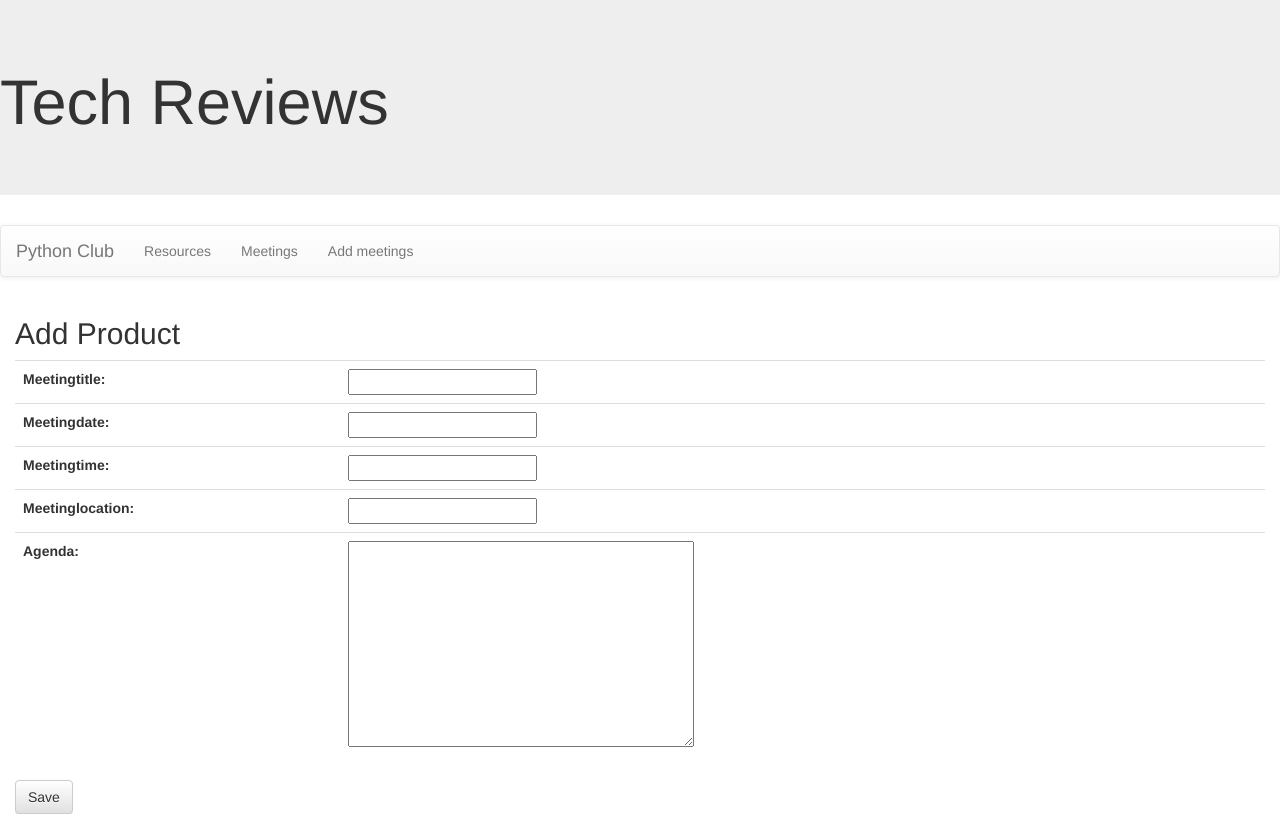
After one commit to michaelrodgers/itc172, a Django app: page /club/newMeeting/ in a window 1280 px wide. The commit adds this page. Run offline with Django 3.2, Linux system fonts and the light colour scheme; some libraries are stand-ins or nearby versions.

Commit message:
Add files via upload

```diff
--- /dev/null
+++ b/PythonClub/club/forms.py
@@ -0,0 +1,7 @@
+from django import forms
+from .models import Meeting
+
+class MeetingForm(forms.ModelForm):
+    class Meta:
+        model=Meeting
+        fields='__all__'
--- a/PythonClub/club/templates/base.html
+++ b/PythonClub/club/templates/base.html
@@ -18,6 +18,7 @@
 <ul class="nav navbar-nav">
 <li><a href="{% url 'resources' %}">Resources</a></li>
 <li><a href="{% url 'meetings' %}">Meetings</a></li>
+<li><a href="{% url 'newmeeting' %}">Add meetings</a></li>
 </ul>
 </div>
 </nav>
--- /dev/null
+++ b/PythonClub/club/templates/club/newmeeting.html
@@ -0,0 +1,17 @@
+
+{% extends 'base.html' %}
+{% block content %}
+<h2>Add Product</h2>
+<form method='POST' class="post-form">
+<table class='table'>
+
+         {% csrf_token %}
+        {{ form.as_table }}
+
+
+ </table>
+<button type="submit" class="save btn btn-default">
+    Save
+</button>
+</form>
+{% endblock %}
--- a/PythonClub/club/urls.py
+++ b/PythonClub/club/urls.py
@@ -6,4 +6,5 @@ urlpatterns=[
     path('resources/', views.resources, name='resources'),
     path('meetings/', views.meetings, name='meetings'),
     path('agenda_detail/<int:id>', views.agenda_detail, name='agenda_detail'),
+    path('newMeeting/', views.newMeeting, name='newmeeting'),
 ]
--- a/PythonClub/club/views.py
+++ b/PythonClub/club/views.py
@@ -1,5 +1,6 @@
 from django.shortcuts import render, get_object_or_404
 from .models import Resource, Meeting
+from .forms import MeetingForm
 
 # Create your views here.
 def index (request):
@@ -16,3 +17,16 @@ def meetings (request):
 def agenda_detail (request, id):
     agenda_detail=get_object_or_404(Meeting, pk=id)
     return render (request, 'club/agenda_detail.html', {'agenda_detail':agenda_detail})
+
+#form view
+def newMeeting(request):
+    form=MeetingForm
+    if request.method=='POST':
+        form=MeetingForm(request.POST)
+        if form.is_valid():
+            post=form.save(commit=True)
+            post.save()
+            form=MeetingForm()
+    else:
+        form=MeetingForm()
+    return render(request, 'club/newmeeting.html', {'form': form})
```
Also changed, not shown: PythonClub/club/admin.py (line endings or trailing spaces).
